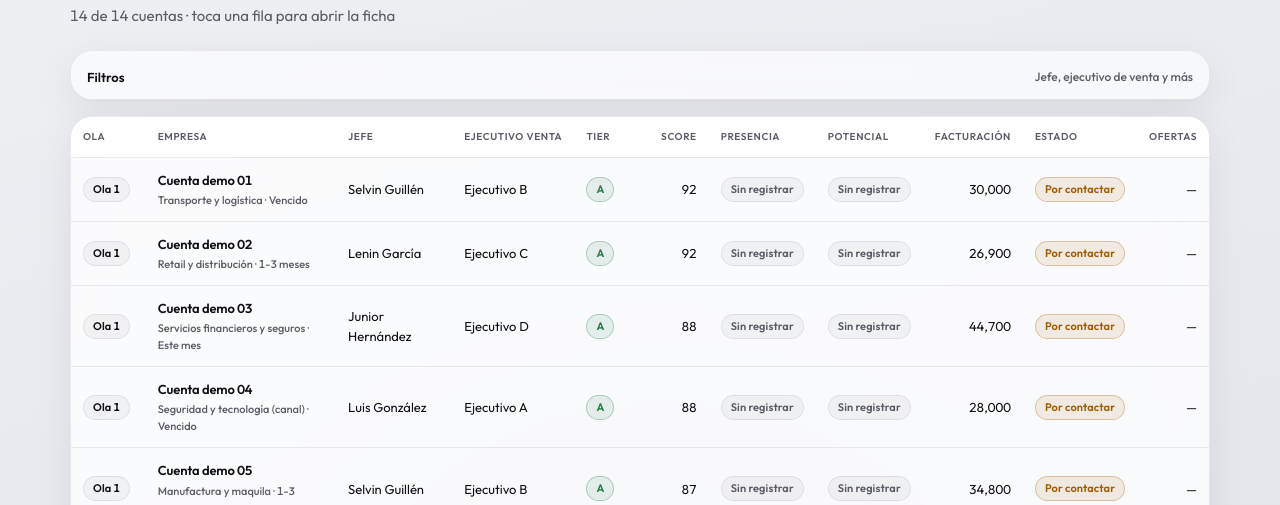
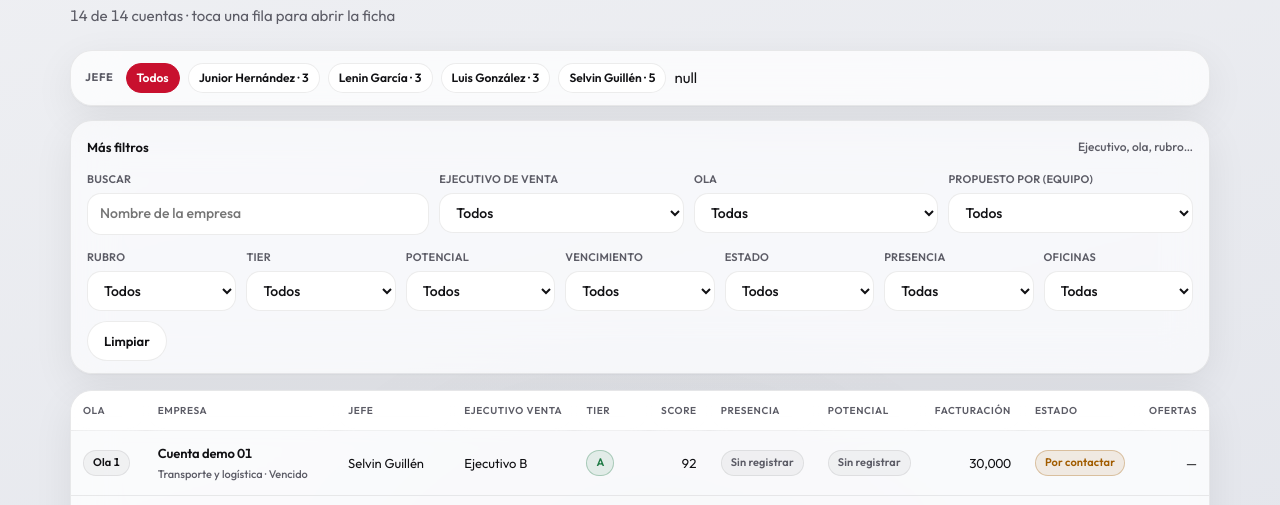
Before and after one commit to jjurbina85/sharedwallet, a plain HTML site: page web/index.html in a window 1280 px wide. Both pictures are taken after a click on the link "Cuentas". Shown: the part 230-735 px from the top of the page. Drawn offline with Linux system fonts and the light colour scheme.

Commit message:
fix(ui): barra de filtro por jefe siempre visible
Chips de jefe arriba de Cuentas y cache-bust para evitar JS viejo.

Co-authored-by: Cursor <cursoragent@cursor.com>

```diff
--- a/web/app.js
+++ b/web/app.js
@@ -252,10 +252,22 @@ function filtroCuentas(){
 }
 function vCuentas(){
  const u=(k)=>[...new Set(D.clientes.map(c=>c[k]).filter(Boolean))].sort((a,b)=>a.localeCompare(b,'es'));
+ const jefesList=u('jefe');
  const duenos=[...new Set(D.clientes.map(duenoOf).filter(Boolean))].sort((a,b)=>a.localeCompare(b,'es'));
  const duenoOpts=[['__none__','Sin dueño Claro'],...duenos.map(x=>[x,x])];
- const out=h('div',{class:'wrap glass'});const cnt=h('p',{class:'sub'});
- const draw=()=>{const r=filtroCuentas().sort((a,b)=>(b.score??-1)-(a.score??-1));cnt.textContent=`${r.length} de ${D.clientes.length} cuentas · toca una fila para abrir la ficha`;
+ const out=h('div',{class:'wrap glass'});const cnt=h('p',{class:'sub'});const jefeBar=h('div',{class:'jefe-bar'});
+ const draw=()=>{
+  const r=filtroCuentas().sort((a,b)=>(b.score??-1)-(a.score??-1));
+  cnt.textContent=`${r.length} de ${D.clientes.length} cuentas · toca una fila para abrir la ficha`;
+  jefeBar.replaceChildren(
+   h('span',{class:'jefe-bar-label'},'Jefe'),
+   h('button',{class:'sm'+(Q.jefe?'':' on'),onclick:()=>{Q.jefe='';draw();}},'Todos'),
+   ...jefesList.map(j=>{
+    const n=D.clientes.filter(c=>c.jefe===j).length;
+    return h('button',{class:'sm'+(Q.jefe===j?' on':''),onclick:()=>{Q.jefe=Q.jefe===j?'':j;draw();}},`${j} · ${n}`);
+   }),
+   !jefesList.length?h('span',{class:'muted'},'Tu JSON no trae jefe — vuelve a cargarlo en Ajustes'):null
+  );
   out.replaceChildren(h('table',{},h('thead',{},h('tr',{},['Ola','Empresa','Jefe','Ejecutivo venta','Tier','Score','Presencia','Potencial','Facturación','Estado','Ofertas'].map((t,i)=>h('th',{class:[5,8,10].includes(i)?'num':''},t)))),
   h('tbody',{},r.map(c=>{const p=presencia(c.id);const mad=madurezDe(p);const pot=potencialDe(p);const est=estado(c);
    return h('tr',{class:'link',onclick:()=>{location.hash='#/cliente/'+c.id;}},
@@ -272,15 +284,14 @@ function vCuentas(){
     h('td',{class:'num'},ofertas(c.id).length||'—'));}))));};
  const set=(k)=>(v)=>{Q[k]=v;draw();};
  const activeFilters=[Q.dueno,Q.prop,Q.jefe,Q.rubro,Q.ola,Q.tier,Q.vent,Q.estado,Q.pres,Q.ofic,Q.pot].filter(Boolean).length;
- const fl=h('details',{class:'filters-panel',open:!!(Q.q||activeFilters)},
-  h('summary',{},h('span',{},'Filtros'),h('span',{class:'hint'},activeFilters?`${activeFilters} activos`:'Jefe, ejecutivo de venta y más')),
+ const fl=h('details',{class:'filters-panel',open:true},
+  h('summary',{},h('span',{},'Más filtros'),h('span',{class:'hint'},activeFilters?`${activeFilters} activos`:'Ejecutivo, ola, rubro…')),
   h('div',{class:'filters-top',style:'margin-top:14px'},
    field('Buscar',h('input',{type:'search',placeholder:'Nombre de la empresa',value:Q.q,oninput:e=>{Q.q=e.target.value;draw();}})),
-   field('Jefe',sel(u('jefe'),Q.jefe,set('jefe'),{any:'Todos'})),
    field('Ejecutivo de venta',sel(duenoOpts,Q.dueno,set('dueno'),{any:'Todos'})),
-   field('Ola',sel(['Ola 1','Ola 2','Ola 3','En pipeline','Validar','Pausa'],Q.ola,set('ola'),{any:'Todas'}))),
+   field('Ola',sel(['Ola 1','Ola 2','Ola 3','En pipeline','Validar','Pausa'],Q.ola,set('ola'),{any:'Todas'})),
+   field('Propuesto por (equipo)',sel(u('propone'),Q.prop,set('prop'),{any:'Todos'}))),
   h('div',{class:'filters'},
-   field('Propuesto por (equipo)',sel(u('propone'),Q.prop,set('prop'),{any:'Todos'})),
    field('Rubro',sel(u('rubro'),Q.rubro,set('rubro'),{any:'Todos'})),
    field('Tier',sel(['A','B','C','Validar','Pausa'],Q.tier,set('tier'),{any:'Todos'})),
    field('Potencial',sel(['Sin registrar','Bajo','Medio','Alto'],Q.pot,set('pot'),{any:'Todos'})),
@@ -288,10 +299,10 @@ function vCuentas(){
    field('Estado',sel(['Por validar','Por contactar','En pipeline (Jorge)','Contactado','Diagnóstico','Propuesta','Negociación','Ganada','Perdida','En pausa'],Q.estado,set('estado'),{any:'Todos'})),
    field('Presencia',sel(['Sin registrar','Sin presencia','Básica','Media','Alta'],Q.pres,set('pres'),{any:'Todas'})),
    field('Oficinas',sel([['0','Ninguna'],['1-2','1 o 2'],['3+','3 o más']],Q.ofic,set('ofic'),{any:'Todas'})),
-   h('div',{style:'display:flex;align-items:end'},h('button',{onclick:()=>{Object.keys(Q).forEach(k=>Q[k]='');route();}},'Limpiar'))));
+   h('div',{style:'display:flex;align-items:end'},h('button',{onclick:()=>{Object.keys(Q).forEach(k=>Q[k]='');draw();}},'Limpiar'))));
  draw();return h('div',{class:'view'},
   h('header',{class:'page-head'},h('div',{class:'eyebrow'},h('span',{class:'live-pill'+(DEMO?'':' ok')},DEMO?'Demo':'Cartera real')),h('h1',{},'Cuentas'),cnt),
-  fl,out);}
+  jefeBar,fl,out);}
 
 function vCliente(id){
  const c=clienteById(id);if(!c)return h('p',{class:'empty'},'No se encontró la cuenta.');
--- a/web/index.html
+++ b/web/index.html
@@ -7,7 +7,7 @@
 <link rel="preconnect" href="https://fonts.googleapis.com">
 <link rel="preconnect" href="https://fonts.gstatic.com" crossorigin>
 <link rel="stylesheet" href="https://fonts.googleapis.com/css2?family=Newsreader:opsz,wght@6..72,500;600&family=Outfit:wght@400;500;600;700&display=swap">
-<link rel="stylesheet" href="styles.css">
+<link rel="stylesheet" href="styles.css?v=jefe2">
 </head>
 <body>
 <a class="skip" href="#main">Ir al contenido</a>
@@ -26,6 +26,6 @@
 </header>
 <div id="banner" class="banner" hidden></div>
 <main id="main" tabindex="-1"></main>
-<script type="module" src="app.js"></script>
+<script type="module" src="app.js?v=jefe2"></script>
 </body>
 </html>
--- a/web/styles.css
+++ b/web/styles.css
@@ -109,6 +109,13 @@ h3{font-size:12px;font-weight:600;margin:0 0 4px;color:var(--muted);text-transfo
   *{transition-duration:.01ms!important}
 }
 
+.jefe-bar{
+  display:flex;flex-wrap:wrap;gap:8px;align-items:center;margin:0 0 14px;padding:12px 14px;
+  background:rgba(255,255,255,.75);border:1px solid var(--line);border-radius:var(--r);box-shadow:var(--shadow);
+  backdrop-filter:var(--glass);-webkit-backdrop-filter:var(--glass);
+}
+.jefe-bar-label{font-size:11px;font-weight:700;letter-spacing:.06em;text-transform:uppercase;color:var(--muted);margin-right:4px}
+.jefe-bar button.on{background:var(--brand);color:#fff;border-color:var(--brand)}
 .filters-panel{
   margin-bottom:16px;padding:16px 16px 12px;border-radius:var(--r);
   background:rgba(255,255,255,.65);border:1px solid var(--line);box-shadow:var(--shadow);
```
